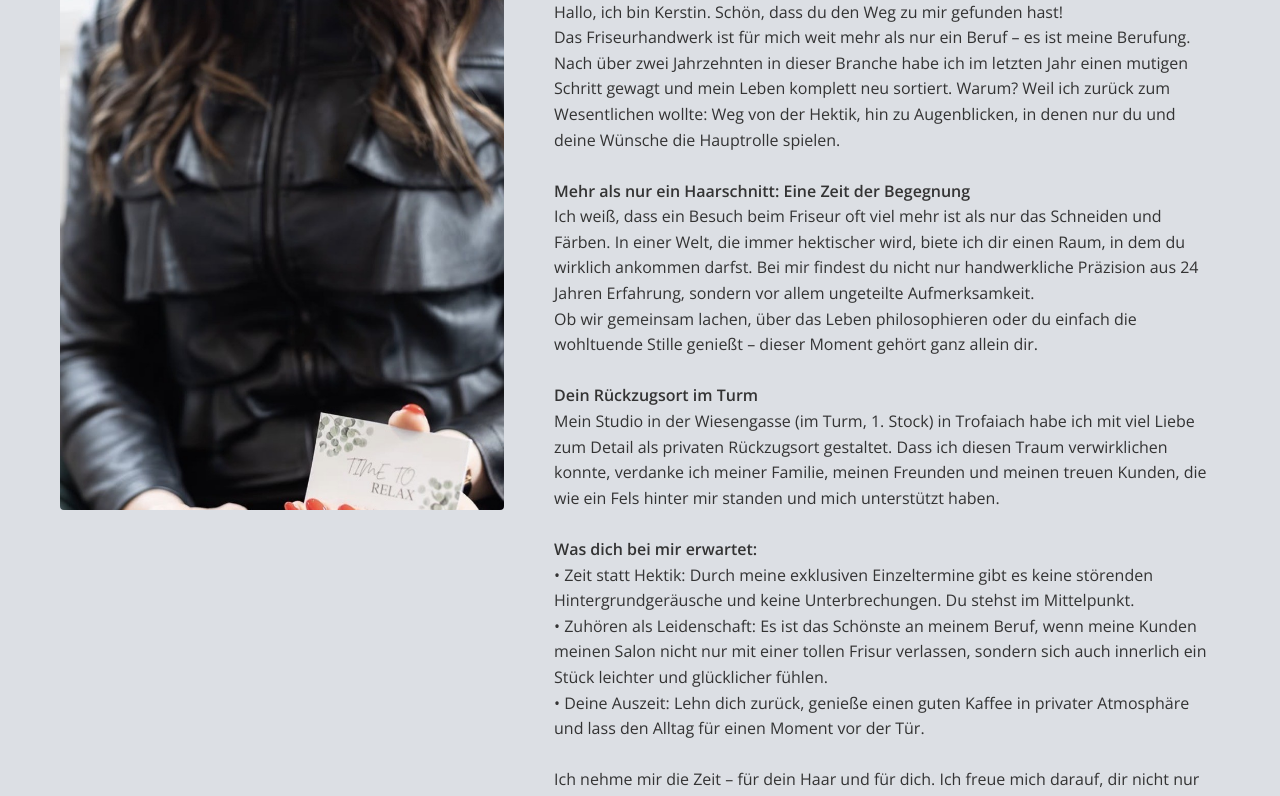
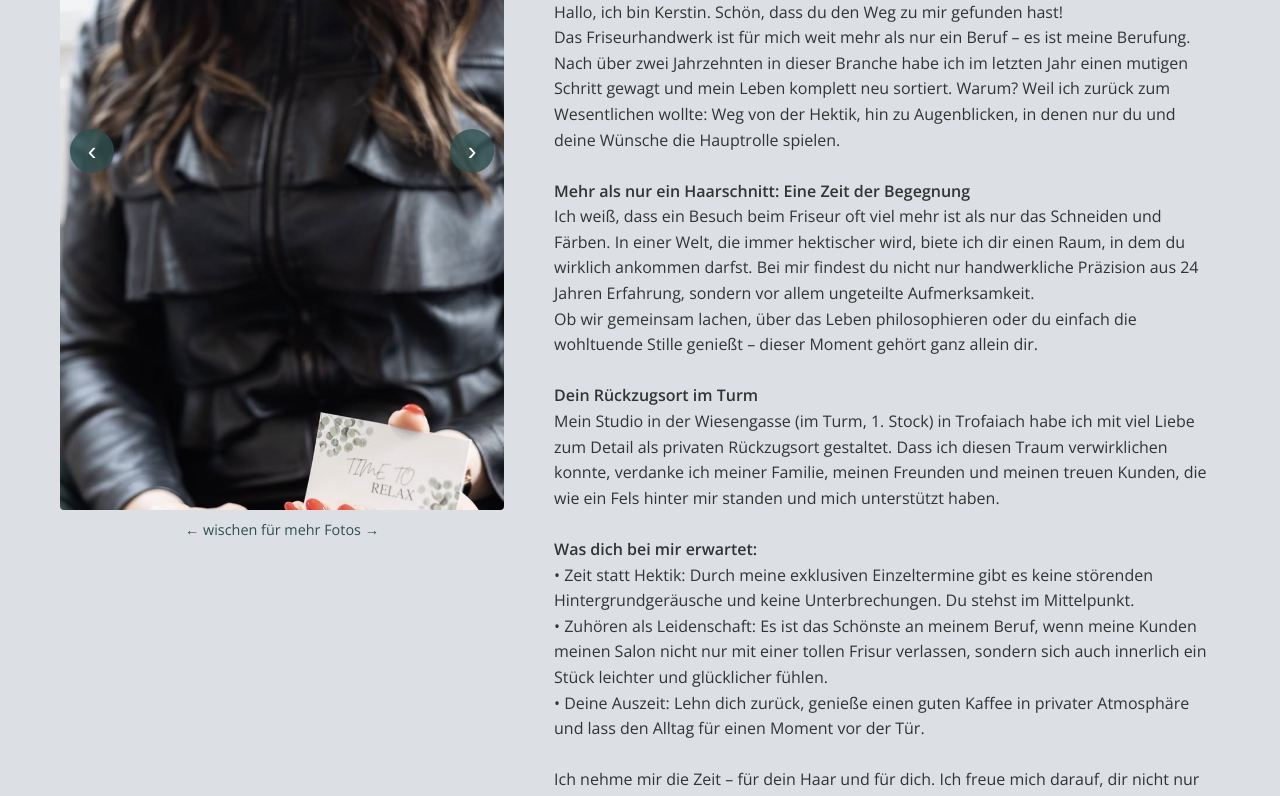
Before and after one commit to website0111/Hair-Design-Kerstin, a plain HTML site: page index.html in a window 1280 px wide. Shown: the part 1140-1936 px from the top of the page. Drawn offline with nearby package versions, Linux system fonts and the light colour scheme; a web font is replaced by a local one.

Commit message:
Fotos von Kerstin als Wisch-Slider bei Über mich

```diff
--- a/index.html
+++ b/index.html
@@ -58,14 +58,15 @@
         .video-container { max-width: 800px; margin: 50px auto 0; text-align: center; }
         .video-container video { width: 100%; border-radius: 4px; box-shadow: 0 4px 15px rgba(0,0,0,0.1); }
 
-        /* Fotos von Kerstin: zum Durchwischen */
-        .kerstin-wrap { position: relative; margin-bottom: 50px; }
-        .kerstin-strip { display: flex; gap: 16px; overflow-x: auto; scroll-snap-type: x mandatory; scroll-behavior: smooth; padding-bottom: 12px; -webkit-overflow-scrolling: touch; }
-        .kerstin-strip img { height: 460px; width: auto; flex: 0 0 auto; border-radius: 4px; scroll-snap-align: start; cursor: pointer; object-fit: cover; }
-        .strip-btn { position: absolute; top: 50%; transform: translateY(-50%); width: 46px; height: 46px; border-radius: 50%; border: none; background: rgba(47,79,79,0.85); color: #fff; font-size: 26px; cursor: pointer; z-index: 2; }
-        .strip-btn.prev { left: 10px; } .strip-btn.next { right: 10px; }
-        .strip-hint { text-align: center; font-size: 0.9rem; color: var(--dark-green); margin-top: 6px; }
-        @media (max-width: 768px) { .kerstin-strip img { height: 340px; } .strip-btn { display: none; } }
+        /* Über mich: Fotos zum Durchwischen */
+        .about-slider-wrap { flex: 1; min-width: 300px; position: relative; }
+        .about-slider { height: 750px; display: flex; overflow-x: auto; scroll-snap-type: x mandatory; scroll-behavior: smooth; border-radius: 4px; scrollbar-width: none; -webkit-overflow-scrolling: touch; }
+        .about-slider::-webkit-scrollbar { display: none; }
+        .about-slider img { flex: 0 0 100%; width: 100%; height: 100%; object-fit: cover; scroll-snap-align: start; cursor: pointer; }
+        .slide-btn { position: absolute; top: 50%; transform: translateY(-50%); width: 44px; height: 44px; border-radius: 50%; border: none; background: rgba(47,79,79,0.8); color: #fff; font-size: 26px; line-height: 1; cursor: pointer; z-index: 2; }
+        .slide-btn.prev { left: 10px; } .slide-btn.next { right: 10px; }
+        .slide-hint { text-align: center; font-size: 0.9rem; color: var(--dark-green); margin-top: 8px; }
+        @media (max-width: 768px) { .about-slider { height: 480px; } }
 
         /* Galerie & Lightbox */
         .gallery-grid { display: grid; grid-template-columns: repeat(auto-fill, minmax(280px, 1fr)); gap: 20px; }
@@ -153,7 +154,27 @@
     <section id="ueber-mich">
         <div class="container">
             <div class="about-flex">
-                <div class="about-image"></div>
+                <div class="about-slider-wrap">
+                    <button class="slide-btn prev" aria-label="Voriges Foto" onclick="const s=document.getElementById('aboutSlider'); s.scrollBy({left:-s.clientWidth})">&#8249;</button>
+                    <div class="about-slider" id="aboutSlider">
+                        <img src="DasBinIch.jpg" alt="Kerstin" onclick="openLightbox('DasBinIch.jpg')">
+                        <img src="kerstin-01.jpeg" alt="Kerstin 1" loading="lazy" onclick="openLightbox('kerstin-01.jpeg')">
+                        <img src="kerstin-02.jpeg" alt="Kerstin 2" loading="lazy" onclick="openLightbox('kerstin-02.jpeg')">
+                        <img src="kerstin-03.jpeg" alt="Kerstin 3" loading="lazy" onclick="openLightbox('kerstin-03.jpeg')">
+                        <img src="kerstin-04.jpeg" alt="Kerstin 4" loading="lazy" onclick="openLightbox('kerstin-04.jpeg')">
+                        <img src="kerstin-05.jpeg" alt="Kerstin 5" loading="lazy" onclick="openLightbox('kerstin-05.jpeg')">
+                        <img src="kerstin-06.jpeg" alt="Kerstin 6" loading="lazy" onclick="openLightbox('kerstin-06.jpeg')">
+                        <img src="kerstin-07.jpeg" alt="Kerstin 7" loading="lazy" onclick="openLightbox('kerstin-07.jpeg')">
+                        <img src="kerstin-08.jpeg" alt="Kerstin 8" loading="lazy" onclick="openLightbox('kerstin-08.jpeg')">
+                        <img src="kerstin-09.jpeg" alt="Kerstin 9" loading="lazy" onclick="openLightbox('kerstin-09.jpeg')">
+                        <img src="kerstin-10.jpeg" alt="Kerstin 10" loading="lazy" onclick="openLightbox('kerstin-10.jpeg')">
+                        <img src="kerstin-11.jpeg" alt="Kerstin 11" loading="lazy" onclick="openLightbox('kerstin-11.jpeg')">
+                        <img src="kerstin-12.jpeg" alt="Kerstin 12" loading="lazy" onclick="openLightbox('kerstin-12.jpeg')">
+                        <img src="kerstin-13.jpeg" alt="Kerstin 13" loading="lazy" onclick="openLightbox('kerstin-13.jpeg')">
+                    </div>
+                    <button class="slide-btn next" aria-label="Nächstes Foto" onclick="const s=document.getElementById('aboutSlider'); s.scrollBy({left:s.clientWidth})">&#8250;</button>
+                    <p class="slide-hint">&larr; wischen für mehr Fotos &rarr;</p>
+                </div>
                 <div class="about-text">
                     <h2>Über mich</h2>
                     <div class="underline" style="margin-left: 0; margin-bottom: 20px;"></div>
@@ -200,26 +221,6 @@ Deine Kerstin
             <div class="section-title">
                 <h2>Impressionen</h2>
                 <div class="underline"></div>
-            </div>
-            <div class="kerstin-wrap">
-                <button class="strip-btn prev" aria-label="Zurück" onclick="document.getElementById('kerstinStrip').scrollBy({left:-400})">&#8249;</button>
-                <div class="kerstin-strip" id="kerstinStrip">
-                    <img src="kerstin-01.jpeg" alt="Kerstin 1" loading="lazy" onclick="openLightbox('kerstin-01.jpeg')">
-                    <img src="kerstin-02.jpeg" alt="Kerstin 2" loading="lazy" onclick="openLightbox('kerstin-02.jpeg')">
-                    <img src="kerstin-03.jpeg" alt="Kerstin 3" loading="lazy" onclick="openLightbox('kerstin-03.jpeg')">
-                    <img src="kerstin-04.jpeg" alt="Kerstin 4" loading="lazy" onclick="openLightbox('kerstin-04.jpeg')">
-                    <img src="kerstin-05.jpeg" alt="Kerstin 5" loading="lazy" onclick="openLightbox('kerstin-05.jpeg')">
-                    <img src="kerstin-06.jpeg" alt="Kerstin 6" loading="lazy" onclick="openLightbox('kerstin-06.jpeg')">
-                    <img src="kerstin-07.jpeg" alt="Kerstin 7" loading="lazy" onclick="openLightbox('kerstin-07.jpeg')">
-                    <img src="kerstin-08.jpeg" alt="Kerstin 8" loading="lazy" onclick="openLightbox('kerstin-08.jpeg')">
-                    <img src="kerstin-09.jpeg" alt="Kerstin 9" loading="lazy" onclick="openLightbox('kerstin-09.jpeg')">
-                    <img src="kerstin-10.jpeg" alt="Kerstin 10" loading="lazy" onclick="openLightbox('kerstin-10.jpeg')">
-                    <img src="kerstin-11.jpeg" alt="Kerstin 11" loading="lazy" onclick="openLightbox('kerstin-11.jpeg')">
-                    <img src="kerstin-12.jpeg" alt="Kerstin 12" loading="lazy" onclick="openLightbox('kerstin-12.jpeg')">
-                    <img src="kerstin-13.jpeg" alt="Kerstin 13" loading="lazy" onclick="openLightbox('kerstin-13.jpeg')">
-                </div>
-                <button class="strip-btn next" aria-label="Weiter" onclick="document.getElementById('kerstinStrip').scrollBy({left:400})">&#8250;</button>
-                <p class="strip-hint">&larr; wischen für mehr Fotos &rarr;</p>
             </div>
             <div class="gallery-grid" id="main-gallery">
                 <div class="gallery-item visible" onclick="openLightbox('WhatsApp Image 2026-05-13 at 7.36.30 AM (1).jpeg')"><img src="WhatsApp Image 2026-05-13 at 7.36.30 AM (1).jpeg" alt="Eindruck 1"></div>
```
